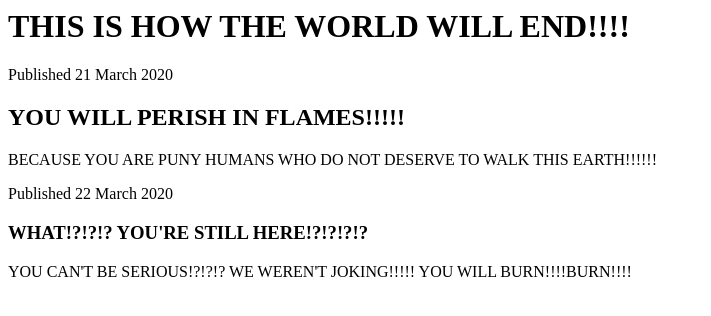
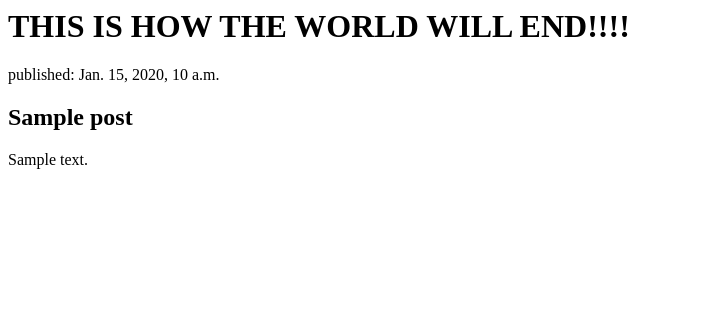
Before and after one commit to CthulhuJitsu/Eldritch_Blog, a Django app: page / in a window 1280 px wide. Shown: the top 316 px of the page, without its empty margins (0-711 px from the left). Run offline with Django 3.2, Linux system fonts and the light colour scheme; tables that the repository leaves empty hold one stand-in row (values such as "Sample post").

Commit message:
Modified templates to display posts from database.

```diff
--- a/blog/templates/blog/post_list.html
+++ b/blog/templates/blog/post_list.html
@@ -7,16 +7,13 @@
         <h1><strong>THIS IS HOW THE WORLD WILL END!!!!</strong></h1>
       </div>
 
-      <div>
-        <p>Published 21 March 2020</p>
-        <h2><strong>YOU WILL PERISH IN FLAMES!!!!!</strong></h2>
-        <p>BECAUSE YOU ARE PUNY HUMANS WHO DO NOT DESERVE TO WALK THIS EARTH!!!!!!</p>
-      </div>
+        {% for post in posts %}
+          <div>
+            <p>published: {{ post.published_date }}</p>
+            <h2><strong>{{ post.title }}</strong></h2>
+            <p>{{ post.text|linebreaksbr }}</p>
+          </div>
+        {% endfor %}
 
-      <div>
-        <p>Published 22 March 2020</p>
-        <h3><strong>WHAT!?!?!? YOU'RE STILL HERE!?!?!?!?</strong></h3>
-        <p>YOU CAN'T BE SERIOUS!?!?!? WE WEREN'T JOKING!!!!! YOU WILL BURN!!!!BURN!!!!</p>
-      </div>
     </body>
 </html>
--- a/blog/views.py
+++ b/blog/views.py
@@ -1,5 +1,8 @@
 from django.shortcuts import render
+from django.utils import timezone
+from .models import Post
 
 # Create your views here.
 def post_list(request):
-    return render(request, 'blog/post_list.html', {})
+    posts = Post.objects.filter(published_date__lte=timezone.now()).order_by('published_date')
+    return render(request, 'blog/post_list.html', {'posts': posts})
```
